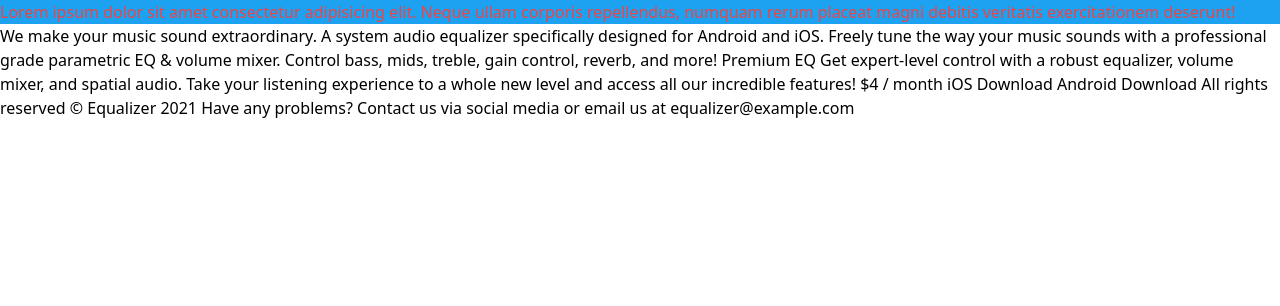
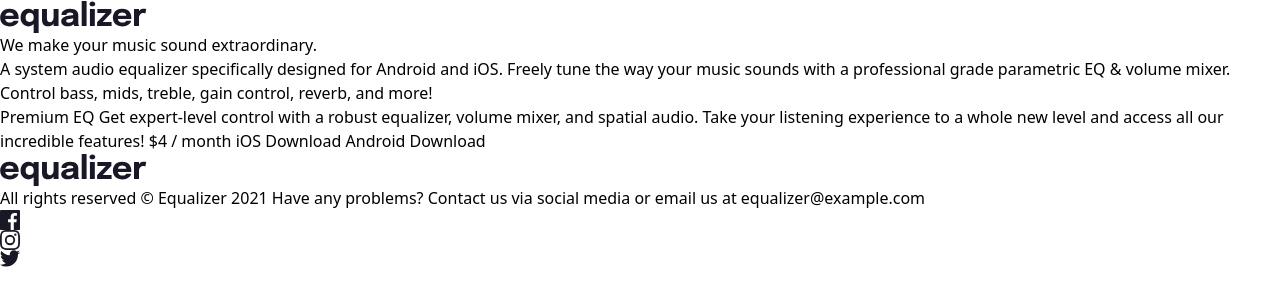
Before and after one commit to sqirum/FM-equalizer-landing-page, a website: page index.html in a window 1280 px wide. Drawn offline with Linux system fonts and the light colour scheme.

Commit message:
add html structure

```diff
--- a/index.html
+++ b/index.html
@@ -9,12 +9,15 @@
   <title>Frontend Mentor | Equalizer landing page</title>
 </head>
 <body>
-  <p class="text-red-500 bg-[#1da1f1]">Lorem ipsum dolor sit amet consectetur adipisicing elit. Neque ullam corporis repellendus, numquam rerum placeat magni debitis veritatis exercitationem deserunt!</p>
-  We make your music sound extraordinary.
+  <header>
+    <img src="assets/logo.svg" alt="logo">
+  </header>
 
-  A system audio equalizer specifically designed for Android and iOS. Freely tune the
-  way your music sounds with a professional grade parametric EQ & volume mixer. Control
-  bass, mids, treble, gain control, reverb, and more!
+  <h1>We make your music sound extraordinary.</h1>
+  <p>A system audio equalizer specifically designed for Android and iOS. Freely tune the way your music sounds with a professional grade parametric EQ & volume mixer. Control bass, mids, treble, gain control, reverb, and more!</p>
+
+
+
 
   Premium EQ
 
@@ -26,8 +29,15 @@
   iOS Download
   Android Download
 
-  All rights reserved © Equalizer 2021
-  Have any problems? Contact us via social media or email us at equalizer@example.com
 
+  <footer>
+    <img src="assets/logo.svg" alt="logo">
+    <p>All rights reserved © Equalizer 2021 Have any problems? Contact us via social media or email us at equalizer@example.com</p>
+    <div class="social-media">
+      <img src="assets/icon-facebook.svg" alt="facebook icon">
+      <img src="assets/icon-instagram.svg" alt="instagram icon">
+      <img src="assets/icon-twitter.svg" alt="twitter icon">
+    </div>
+  </footer>
 </body>
 </html>
```
